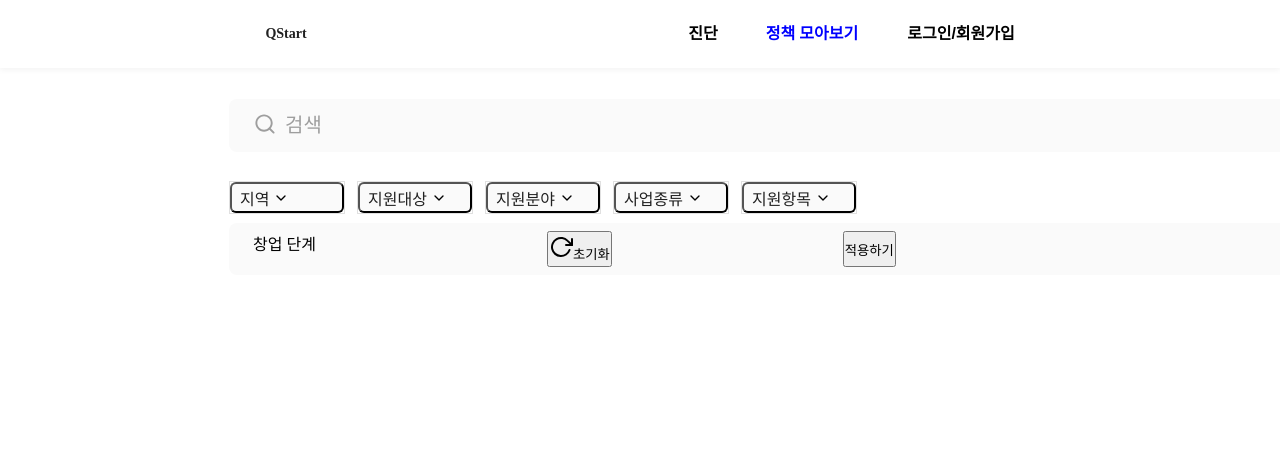
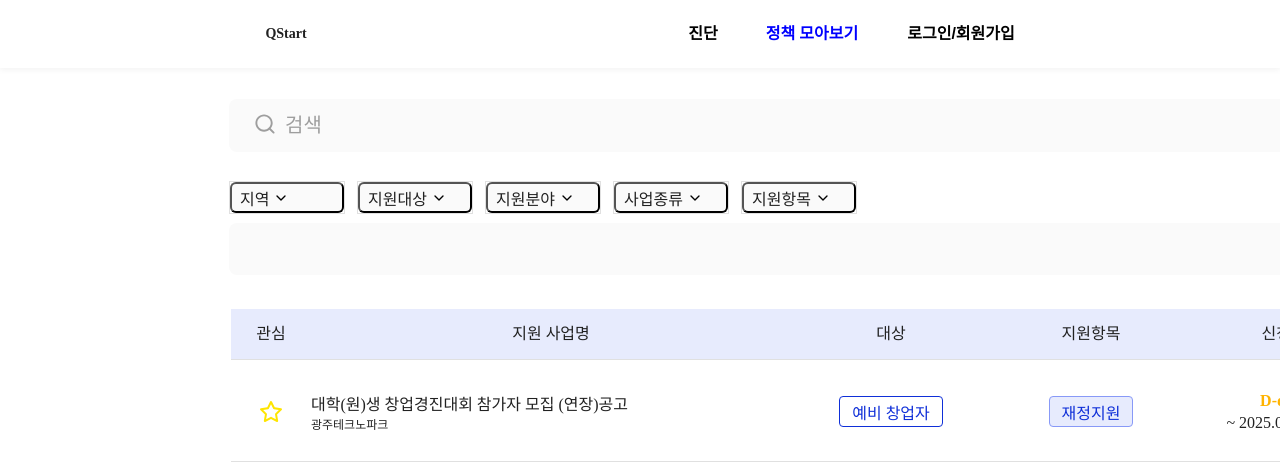
Before and after one commit to cchy25/cchy-fe, a Next.js app: page /policies in a window 1280 px wide. Shown: the top 468 px of the page. Built offline with nearby package versions, Linux system fonts and the light colour scheme.

Commit message:
[feat] : policy 모아보기 UI 구현

```diff
--- a/src/app/information/policy/page.module.css
+++ b/src/app/information/policy/page.module.css
@@ -58,6 +58,20 @@
     color: #212121;
 }
 
+.targetlist {
+    height: 31px;
+    display: flex;
+    align-items: center;
+    justify-content: center;
+    border-radius: 4px;
+    border-width: 1px;
+    padding: 4px 12px;
+    border: 1px solid #0F2FD8;
+    font-weight: 500;
+    font-size: 16px;
+    color: #0F2FD8;
+}
+
 .list {
     height: 31px;
     display: flex;
@@ -66,10 +80,11 @@
     border-radius: 4px;
     border-width: 1px;
     padding: 4px 12px;
-    border: 1px solid #E0E0E0;
+    border: 1.5px solid #8899F7;
+    background-color: #E7EBFD;
     font-weight: 500;
     font-size: 16px;
-    color: #9E9E9E;
+    color: #0F2FD8;
 }
 
 .dDay {
--- a/src/app/information/policy/page.tsx
+++ b/src/app/information/policy/page.tsx
@@ -33,7 +33,7 @@ export default function PolicyPage() {
             <p className={classes.business}>광주테크노파크</p>
           </td>
           <td className={`${classes.tbcellTarget}`}>
-            <div className={classes.list}>
+            <div className={classes.targetlist}>
               예비 창업자
             </div>
           </td>
--- a/src/app/policies/page.module.css
+++ b/src/app/policies/page.module.css
@@ -31,6 +31,7 @@
     display: flex;
     flex-direction: column;
     gap: 12px;
+    margin-bottom: 32px;
 }
 
 .filterContainer {
@@ -45,8 +46,171 @@
     width: 1440px;
     height: 52px;
     display: flex;
+    align-items: center;
+    justify-content: space-between;
     gap: 231px;
     border-radius: 8px;
     padding: 8px 24px;
     background-color: #FAFAFA;
 }
+
+.filteringWrapper {
+    display: flex;
+    gap: 12px;
+}
+
+.listItem {
+    width: 86px;
+    height: 23px;
+    display: flex;
+    align-items: center;
+    gap: 4px;
+}
+
+.listItem p {
+    font-weight: 400;
+    font-size: 16px;
+    color: #0F2FD8;
+}
+
+.closeBtn {
+    width: 16px;
+    height: 16px;
+}
+
+.btnWrapper {
+    display: flex;
+    gap: 8px;
+}
+
+.resetBtn {
+    width: 95px;
+    height: 36px;
+    display: flex;
+    gap: 8px;
+    border-radius: 4px;
+    padding-top: 6px;
+    padding-right: 12px;
+    padding-bottom: 6px;
+    padding-left: 12px;
+    background-color: transparent;
+    border: none;
+}
+
+.applyBtn {
+    width: 76px;
+    height: 32px;
+    display: flex;
+    align-items: center;
+    justify-content: center;
+    gap: 8px;
+    border: none;
+    border-radius: 4px;
+    background: #0F2FD8;
+    font-weight: 600;
+    font-size: 14px;
+    color: #FFF;
+}
+
+.headerRow {
+    display: flex;
+    background-color: #E7EBFD;
+    border-bottom: 1px solid #E0E0E0;
+}
+
+.headerCell {
+    height: 50px;
+    font-weight: 500;
+    font-size: 16px;
+    line-height: 100%;
+    letter-spacing: 0%;
+    display: flex;
+    align-items: center;
+    justify-content: center;
+    color: #212121;
+}
+
+.cellInterest { width: 80px; }
+.cellName { width: 480px; }
+.cellTarget { width: 200px; }
+.cellItem { width: 200px; }
+.cellPeriod { width: 200px; }
+.cellMethod { width: 200px; }
+.cellRate { width: 80px; }
+
+.bookMarkWrapper {
+    width: 48px;
+    height: 48px;
+    display: flex;
+    align-items: center;
+    justify-content: center;
+}
+
+.tbodyRow {
+    display: flex;
+    min-height: 100px;
+    border-bottom: 1px solid #E0E0E0;
+}
+
+.tbcellInterest { width: 80px; display: flex; align-items: center; justify-content: center;}
+.tbcellName { width: 480px; display: flex; flex-direction: column; justify-content: center;}
+.tbcellTarget { width: 200px; display: flex; flex-wrap: wrap; justify-content: center; align-items: center; gap: 4px;}
+.tbcellItem { width: 200px; display: flex; flex-wrap: wrap; justify-content: center; align-items: center; gap: 4px; }
+.tbcellPeriod { width: 200px; display: flex; flex-direction: column; justify-content: center; align-items: center; gap: 4px;}
+.tbcellMethod { width: 200px; display: flex; align-items: center; justify-content: center;}
+.tbcellRate { width: 80px; font-weight: 600; font-size: 16px; display: flex; align-items: center; justify-content: center; color: #212121;}
+
+.title {
+    font-weight: 500;
+    font-size: 16px;
+    color: #212121;
+}
+
+.business {
+    font-weight: 400;
+    font-size: 12px;
+    color: #212121;
+}
+
+.targetlist {
+    height: 31px;
+    display: flex;
+    align-items: center;
+    justify-content: center;
+    border-radius: 4px;
+    border-width: 1px;
+    padding: 4px 12px;
+    border: 1px solid #0F2FD8;
+    font-weight: 500;
+    font-size: 16px;
+    color: #0F2FD8;
+}
+
+.list {
+    height: 31px;
+    display: flex;
+    align-items: center;
+    justify-content: center;
+    border-radius: 4px;
+    border-width: 1px;
+    padding: 4px 12px;
+    border: 1.5px solid #8899F7;
+    background-color: #E7EBFD;
+    font-weight: 500;
+    font-size: 16px;
+    color: #0F2FD8;
+}
+
+.dDay {
+    font-weight: 600;
+    font-size: 16px;
+    text-align: center;
+    color: #FFB300;
+}
+
+.period {
+    font-weight: 500;
+    font-size: 16px;
+    text-align: center;
+    color: #212121;
+}
--- a/src/app/policies/page.tsx
+++ b/src/app/policies/page.tsx
@@ -3,6 +3,7 @@
 import Image from "next/image";
 import classes from "./page.module.css";
 import CustomDropdown from "@/components/customDropDown/CustomDropDown";
+import { useState } from "react";
 
 const regionOptions = [
   { label: '광주', value: 'GWANGJU' },
@@ -50,11 +51,44 @@ const supportCategoryOptions = [
     { label: '기타', value: 'ETC' },
 ]
 
+type FilterState = Record<string, string[]>;
 
 export default function PoliciesPage() {
-    const handleApply = (selected: string[]) => {
-        console.log('선택된 필터:', selected);
-        // 필터에 따라 리스트 갱신 등 처리
+    const [selectedFilters, setSelectedFilters] = useState<FilterState>({
+        지역: [],
+        지원대상: [],
+        지원분야: [],
+        사업종류: [],
+        지원항목: [],
+    });
+
+    const handleApply = (category: string, selected: string[]) => {
+        setSelectedFilters((prev) => ({
+        ...prev,
+        [category]: selected,
+        }));
+    };
+
+    const handleRemoveItem = (category: string, value: string) => {
+        setSelectedFilters((prev) => ({
+        ...prev,
+        [category]: prev[category].filter((v) => v !== value),
+        }));
+    };
+
+    const handleReset = () => {
+        setSelectedFilters({
+        지역: [],
+        지원대상: [],
+        지원분야: [],
+        사업종류: [],
+        지원항목: [],
+        });
+    };
+
+    const handleFinalApply = () => {
+        console.log("서버에 보낼 전체 필터:", selectedFilters);
+        // 서버 조회 요청 처리
     };
 
     return (
@@ -73,30 +107,93 @@ export default function PoliciesPage() {
             </div>
             <div className={classes.container}>
                 <div className={classes.filterContainer}>
-                    <CustomDropdown text={"지역"} options={regionOptions} onApply={handleApply} />
-                    <CustomDropdown text={"지원대상"} options={targetOptions} onApply={handleApply} />
-                    <CustomDropdown text={"지원분야"} options={supportOptions} onApply={handleApply} />
-                    <CustomDropdown text={"사업종류"} options={bizOptions} onApply={handleApply} />
-                    <CustomDropdown text={"지원항목"} options={supportCategoryOptions} onApply={handleApply} />
+                    <CustomDropdown text={"지역"} options={regionOptions} onApply={(s) => handleApply("지역", s)} selected={selectedFilters["지역"]} />
+                    <CustomDropdown text={"지원대상"} options={targetOptions} onApply={(s) => handleApply("지원대상", s)} selected={selectedFilters["지원대상"]} />
+                    <CustomDropdown text={"지원분야"} options={supportOptions} onApply={(s) => handleApply("지원분야", s)} selected={selectedFilters["지원분야"]} />
+                    <CustomDropdown text={"사업종류"} options={bizOptions} onApply={(s) => handleApply("사업종류", s)} selected={selectedFilters["사업종류"]} />
+                    <CustomDropdown text={"지원항목"} options={supportCategoryOptions} onApply={(s) => handleApply("지원항목", s)} selected={selectedFilters["지원항목"]} />
                 </div>
                 <div className={classes.filterList}>
-                    <div>
-                        <div>
-                            <p>창업 단계</p>
-                            <div>
+                    <div className={classes.filteringWrapper}>
+                        {Object.entries(selectedFilters).map(([category, values]) =>
+                            values.map((value) => {
+                                const optionLabel = [...regionOptions, ...targetOptions, ...supportOptions, ...bizOptions, ...supportCategoryOptions]
+                                .find((o) => o.value === value)?.label || value;
 
+                                return (
+                                    <div key={`${category}-${value}`} className={classes.listItem}>
+                                        <p>{optionLabel}</p>
+                                        <div className={classes.closeBtn} onClick={() => handleRemoveItem(category, value)}>
+                                        <Image src="/icons/x.svg" alt="close icon" width={16} height={16} priority />
                                         </div>
                                     </div>
+                                );
+                            })
+                        )}
                     </div>
-                    <button>
+                    <div className={classes.btnWrapper}>
+                        <button className={classes.resetBtn} onClick={handleReset}>
                             <Image src='/icons/reset.svg' alt="reset icon" width={24} height={24} priority />
                             <span>초기화</span>
                         </button>
-                    <button>
+                        <button className={classes.applyBtn} onClick={handleFinalApply}>
                             적용하기
                         </button>
                     </div>
                 </div>
+            </div>
+            <table>
+                <thead>
+                    <tr className={classes.headerRow}>
+                    <td className={`${classes.headerCell} ${classes.cellInterest}`}>관심</td>
+                    <td className={`${classes.headerCell} ${classes.cellName}`}>지원 사업명</td>
+                    <td className={`${classes.headerCell} ${classes.cellTarget}`}>대상</td>
+                    <td className={`${classes.headerCell} ${classes.cellItem}`}>지원항목</td>
+                    <td className={`${classes.headerCell} ${classes.cellPeriod}`}>신청기간</td>
+                    <td className={`${classes.headerCell} ${classes.cellMethod}`}>심사 방법</td>
+                    <td className={`${classes.headerCell} ${classes.cellRate}`}>매칭률</td>
+                    </tr>
+                </thead>
+                <tbody>
+                    <tr className={classes.tbodyRow}>
+                    <td className={`${classes.tbcellInterest}`}>
+                        <div className={classes.bookMarkWrapper}>
+                        <Image
+                            src="/icons/policy-plain-star.svg"
+                            alt="plain star"
+                            width={24}
+                            height={24}
+                            priority
+                        />
+                        </div>
+                    </td>
+                    <td className={`${classes.tbcellName}`}>
+                        <p className={classes.title}>대학(원)생 창업경진대회 참가자 모집 (연장)공고</p>
+                        <p className={classes.business}>광주테크노파크</p>
+                    </td>
+                    <td className={`${classes.tbcellTarget}`}>
+                        <div className={classes.targetlist}>
+                        예비 창업자
+                        </div>
+                    </td>
+                    <td className={`${classes.tbcellItem}`}>
+                        <div className={classes.list}>
+                        재정지원
+                        </div>
+                    </td>
+                    <td className={`${classes.tbcellPeriod}`}>
+                        <p className={classes.dDay}>D-day 25</p>
+                        <p className={classes.period}>~ 2025.08.03. 18:00</p>
+                    </td>
+                    <td className={`${classes.tbcellMethod}`}>
+                        사업계획서
+                    </td>
+                    <td className={`${classes.tbcellRate}`}>
+                        대상
+                    </td>
+                    </tr>
+                </tbody>
+                </table>
         </>
     );
 }
--- a/src/components/customDropDown/CustomDropDown.tsx
+++ b/src/components/customDropDown/CustomDropDown.tsx
@@ -13,12 +13,17 @@ interface Props {
   options: Option[];
   onApply: (selected: string[]) => void;
   text: string;
+  selected: string[];
 }
 
-const CustomDropdown: React.FC<Props> = ({ options, onApply, text }) => {
+const CustomDropdown: React.FC<Props> = ({ options, onApply, text, selected }) => {
   const [isOpen, setIsOpen] = useState(false);
   const [selectedOptions, setSelectedOptions] = useState<string[]>([]);
   const dropdownRef = useRef<HTMLDivElement>(null);
+
+    useEffect(() => {
+        setSelectedOptions(selected); // ✅ 외부에서 selected가 바뀌면 내부 반영
+    }, [selected])
 
   const toggleDropdown = () => setIsOpen(!isOpen);
 
```
Also changed, not shown: public/icons/x.svg. Lines whose indentation alone changed are shown as unchanged.
